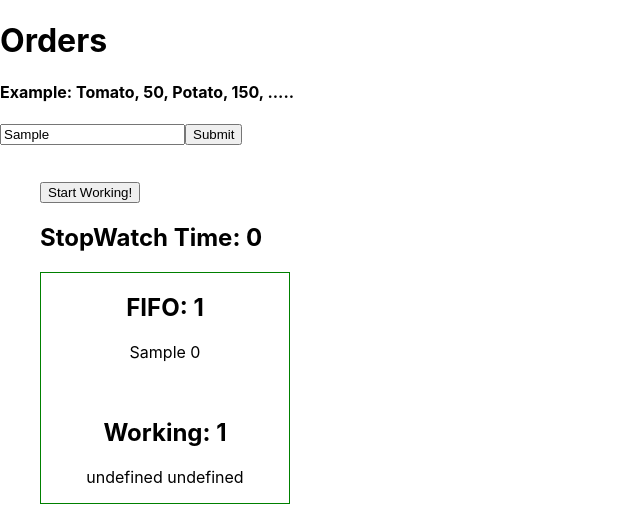
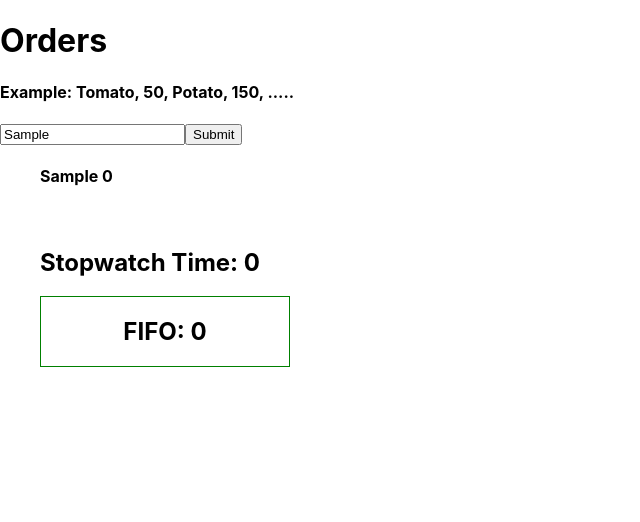
Before and after one commit to CrissZollo/order, a React (Create React App) app: page / in a window 1280 px wide. Both pictures are taken after typing "Sample" into the empty fields and a click on the button "Submit". Shown: the top 522 px of the page, without its empty margins (0-640 px from the left). Built offline with nearby package versions, Linux system fonts and the light colour scheme.

Commit message:
Moved Fifo classes to dispatcher for more convinence

```diff
--- a/src/components/Dispather.js
+++ b/src/components/Dispather.js
@@ -1,36 +1,127 @@
 import { useState } from "react";
-import Fifo from './Fifo';
 
-const Dispather = ({ orderArr, submitted }) => {
+const Dispather = ({ orderArr }) => {
+
+
+
+    // let [sendingData, setData] = useState({});
+
+
+    class Node {
+        constructor(data, next = null) {
+            this.data = data;
+            this.next = next;
+        }
+    }
+
+    class Fifo {
+        constructor() {
+            this.head = null;
+            this.size = 0;
+        }
+
+        // Numbers of jobs left
+        numberOfJobsInQueue() {
+            return this.size;
+        }
+
+        //Insert last Node
+        addJob(data) {
+            let node = new Node(data);
+            let current;
+
+            // If empty, make head
+            if (this.head == null) {
+                this.head = node;
+
+            } else {
+                current = this.head;
+
+                while (current.next != null) {
+                    current = current.next;
+                }
+
+                current.next = node;
+            }
+
+            this.size++;
+        }
+
+        //Remove at Index
+        removeJob(index) {
+            if ((index > 0 && index > this.size) || index < 0) {
+                console.error("Index Out Of Range");
+                return;
+            }
+
+            let current = this.head
+            let previous;
+            let count = 0;
+
+            //Remove First
+            if (index === 0) {
+                this.head = current.next
+            } else {
+                while (count < index) {
+                    count++;
+                    previous = current
+                    current = current.next;
+                }
+
+                previous.next = current.next
+            }
+
+            this.size--;
+
+        }
+
+        //Print list data
+        listJobs() {
+            let current = this.head;
+            let listArr = [];
+
+            while (current != null) {
+                listArr.push(current.data);
+                current = current.next;
+            }
+
+            return listArr
+        }
+    }
+
+    const fifoList = new Fifo();
 
     let [time, setTime] = useState(0);
 
-    let [sendingData, setData] = useState({});
+    let started = false;
 
-    function useTimer() {
-        if (submitted) {
+    if (started === false && orderArr.length > 0) {
+        started = true;
+        console.log("hej")
         const timer = setInterval(() => {
-                if (orderArr.length === 0) {
+            if (time === orderArr.length) {
                 clearInterval(timer)
+                started = false;
                 return;
             }
             setTime(time);
-                sendingData = orderArr[orderArr.length - 1];
-                setData(sendingData);
-                orderArr.pop();
+            fifoList.addJob(orderArr[orderArr.length - (time + 1)]);
             time++;
         }, 1000)
-        }
     }
 
     return (
         <div>
             <ul>
-                {/* {orderArr.map((order) => <li key={order.id}>{order.name + " " + order.time}</li>)} */}
+                {orderArr.map((order) => <h4 key={order.id}>{order.name + " " + order.time}</h4>)}
                 <br />
-                <button onClick={useTimer}>Start Working!</button>
-                <h2>StopWatch Time: {time}</h2>
-                <Fifo orderArr={orderArr} sendData={sendingData} />
+                {/* <button onClick={useTimer}>Start Working!</button> */}
+                <h2>Stopwatch Time: {time}</h2>
+                {/* <Fifo orderArr={orderArr} sendData={sendingData} /> */}
+                <div className="box">
+                    <h2>FIFO: {fifoList.numberOfJobsInQueue()}</h2>
+                    {fifoList.listJobs().map((job) => <p key={fifoList.size--}>{job.name + " " + job.time}</p>)}
+                </div>
             </ul>
         </div>
     )
--- a/src/components/Fifo.js
+++ b/src/components/Fifo.js
@@ -1,5 +1,3 @@
-import { useState } from 'react';
-
 function Fifo({ orderArr, sendData }) {
 
     class Node {
@@ -84,37 +82,37 @@ function Fifo({ orderArr, sendData }) {
         }
     }
 
-    const waitingList = new LinkedList();
-    const workingList = new LinkedList();
+    const ll = new LinkedList();
 
 
 
-    orderArr.forEach(order => {
-        waitingList.addJob({ name: order.name, time: order.time });
-    });
+    // orderArr.forEach(order => {
+    //     ll.addJob({ name: order.name, time: order.time });
+    // });
 
-    workingList.addJob({ name: sendData.name, time: sendData.time });
-    // console.log(sendData);
+    if (Object.keys(sendData).length !== 0) { // If sendData object is not empty
+        ll.addJob({ name: sendData.name, time: sendData.time });
+    }
 
 
-    if (Object.keys(sendData).length !== 0) { // If sendData object is not empty
-        const interval = setInterval(() => {
-            if (waitingList.size === 0) {
-                clearInterval(interval)
-            }
+    // if (Object.keys(sendData).length !== 0) { // If sendData object is not empty
+    //     const interval = setInterval(() => {
+    //         if (waitingList.size === 0) {
+    //             clearInterval(interval)
+    //         }
 
-        }, 100)
-    }
+    //     }, 100)
+    // }
 
 
     return (
         <div className="box">
-            <h2>FIFO: {waitingList.numberOfJobsInQueue()}</h2>
-            {waitingList.listJobs().map((job) => <p key={waitingList.size--}>{job.name + " " + job.time}</p>)}
+            <h2>FIFO: {ll.numberOfJobsInQueue()}</h2>
+            {ll.listJobs().map((job) => <p key={ll.size--}>{job.name + " " + job.time}</p>)}
             {/* <button onClick={ll.addJob()}>Add Defualt Job</button> */}
-            <br />
+            {/* <br />
             <h2>Working: {workingList.numberOfJobsInQueue()}</h2>
-            {workingList.listJobs().map((job) => <p key={workingList.size--}>{job.name + " " + job.time}</p>)}
+            {workingList.listJobs().map((job) => <p key={workingList.size--}>{job.name + " " + job.time}</p>)} */}
         </div>
     )
 }
--- a/src/components/Orders.js
+++ b/src/components/Orders.js
@@ -6,11 +6,9 @@ const Orders = () => {
     const [text, setText] = useState("");
 
     const [orderArr, setOrders] = useState([])
-    const [clicked, setClick] = useState(false);
 
     function dataprocessor() {
         let splitArr = text.split(", ");
-
 
         for (let i = 0; i < splitArr.length; i += 2) {
             orderArr.push({
@@ -25,7 +23,6 @@ const Orders = () => {
 
 
         setOrders([...orderArr])
-        setClick(true);
     }
 
     function getValue(e) {
@@ -38,7 +35,7 @@ const Orders = () => {
             <h4>Example: Tomato, 50, Potato, 150, .....</h4>
             <input type="text" onChange={getValue} />
             <button onClick={dataprocessor}>Submit</button>
-            <Dispather orderArr={orderArr} submitted={clicked} />
+            <Dispather orderArr={orderArr} />
         </div >
     )
 
```
Also changed, not shown: 1 other file (tests, documents, lock files or other folders). Lines whose indentation alone changed are shown as unchanged.
